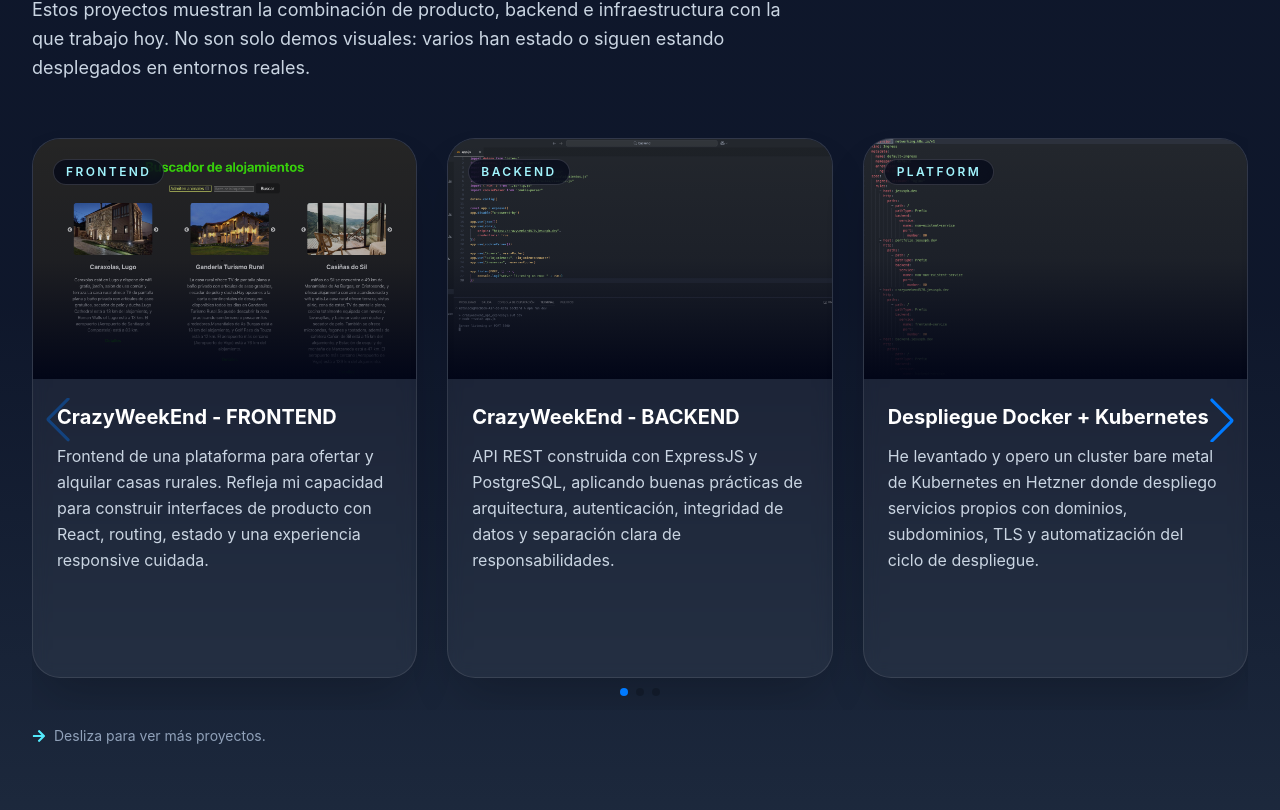
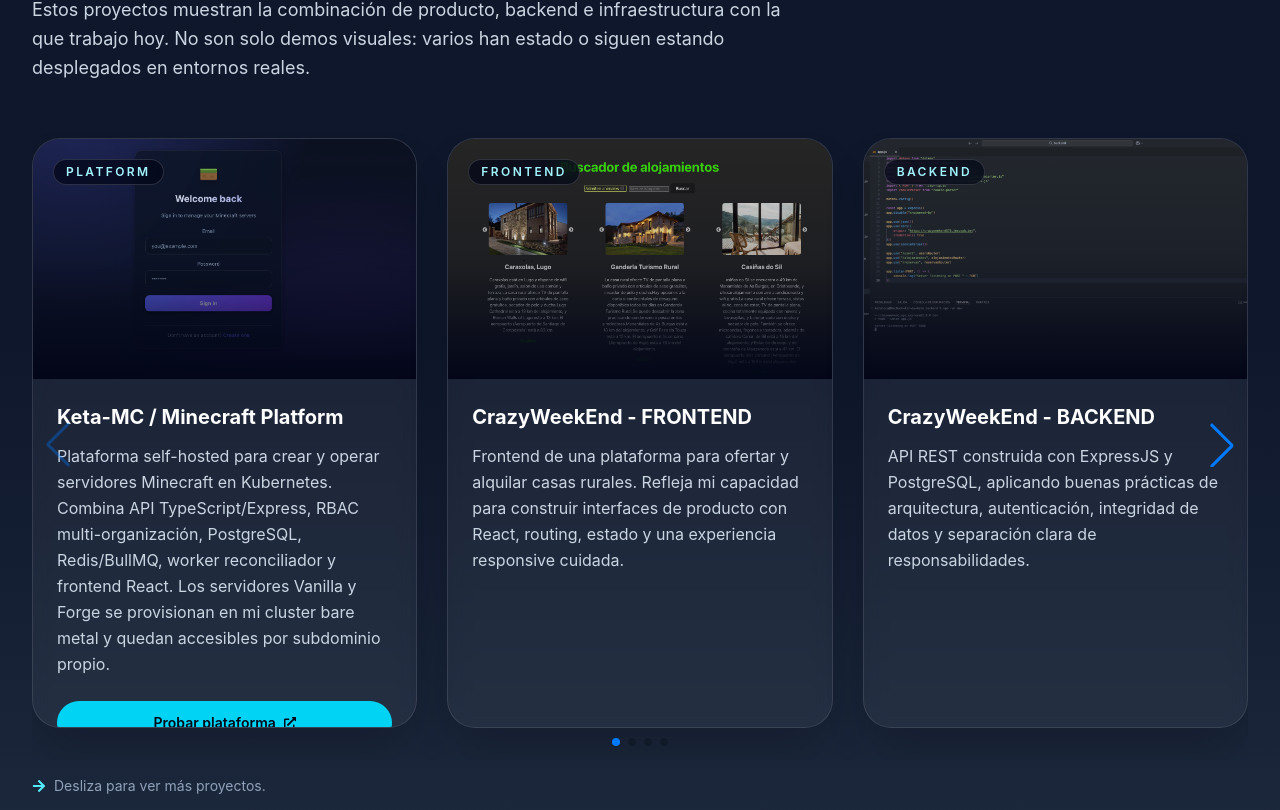
Before and after one commit to KetaLoca/Portfolio-jesuspb, a React (Vite) app: page / in a window 1280 px wide. Shown: the part 3610-4420 px from the top of the page. Built offline with nearby package versions, Linux system fonts and the light colour scheme.

Commit message:
Añadiendo plataforma Minecraft al portfolio

```diff
--- a/src/components/Projects.jsx
+++ b/src/components/Projects.jsx
@@ -1,6 +1,6 @@
 import { Swiper, SwiperSlide } from 'swiper/react';
 import { Navigation, Pagination } from 'swiper/modules';
-import { FaArrowRight } from 'react-icons/fa';
+import { FaArrowRight, FaExternalLinkAlt } from 'react-icons/fa';
 import 'swiper/css';
 import 'swiper/css/navigation';
 import 'swiper/css/pagination';
@@ -9,27 +9,35 @@ const Projects = () => {
     const projects = [
         {
             id: 1,
+            title: "Keta-MC / Minecraft Platform",
+            tag: "Platform",
+            description: "Plataforma self-hosted para crear y operar servidores Minecraft en Kubernetes. Combina API TypeScript/Express, RBAC multi-organización, PostgreSQL, Redis/BullMQ, worker reconciliador y frontend React. Los servidores Vanilla y Forge se provisionan en mi cluster bare metal y quedan accesibles por subdominio propio.",
+            image: "/CapturaPlataforma.png",
+            demoUrl: "https://minecraft-platform.apps.ketaloca.dev",
+        },
+        {
+            id: 2,
             title: "CrazyWeekEnd - FRONTEND",
             tag: "Frontend",
             description: "Frontend de una plataforma para ofertar y alquilar casas rurales. Refleja mi capacidad para construir interfaces de producto con React, routing, estado y una experiencia responsive cuidada.",
             image: "/frontend-buscador.png",
         },
         {
-            id: 2,
+            id: 3,
             title: "CrazyWeekEnd - BACKEND",
             tag: "Backend",
             description: "API REST construida con ExpressJS y PostgreSQL, aplicando buenas prácticas de arquitectura, autenticación, integridad de datos y separación clara de responsabilidades.",
             image: "/backend.png",
         },
         {
-            id: 3,
+            id: 4,
             title: "Despliegue Docker + Kubernetes",
             tag: "Platform",
             description: "He levantado y opero un cluster bare metal de Kubernetes en Hetzner donde despliego servicios propios con dominios, subdominios, TLS y automatización del ciclo de despliegue.",
             image: "/kubernetes.png",
         },
         {
-            id: 4,
+            id: 5,
             title: "PORTFOLIO - Jesús Pérez Bañobre",
             tag: "Portfolio",
             description: 'Este portfolio también forma parte de mi stack real: frontend en React, contenedorización con Docker y despliegue en Kubernetes dentro de mi entorno personal.',
@@ -37,7 +45,7 @@ const Projects = () => {
         },
 
         {
-            id: 5,
+            id: 6,
             title: "CrazyWeekEnd - Android APP",
             tag: "Mobile",
             description: "Para mi tfg desarrollé una APP de booking de casas rurales pero para Android nativo usando Kotlin y Firebase para el backend. Es anterior a la APP web y tiene menos funcionalidades.",
@@ -78,7 +86,7 @@ const Projects = () => {
                 <Swiper {...swiperProps}>
                     {projects.map((project) => (
                         <SwiperSlide key={project.id}>
-                            <div className="mb-8 mt-2 flex h-[540px] flex-col overflow-hidden rounded-[1.75rem] border border-white/10 bg-white/5 shadow-2xl shadow-black/20 backdrop-blur">
+                            <div className="mb-8 mt-2 flex h-[590px] flex-col overflow-hidden rounded-[1.75rem] border border-white/10 bg-white/5 shadow-2xl shadow-black/20 backdrop-blur">
                                 <div className="relative h-60">
                                     <img
                                         src={project.image}
@@ -94,6 +102,17 @@ const Projects = () => {
                                 <div className="flex flex-1 flex-col p-6">
                                     <h3 className="mb-3 text-xl font-bold text-white">{project.title}</h3>
                                     <p className="flex-1 text-sm leading-relaxed text-slate-300 md:text-base">{project.description}</p>
+                                    {project.demoUrl ? (
+                                        <a
+                                            href={project.demoUrl}
+                                            target="_blank"
+                                            rel="noreferrer"
+                                            className="mt-6 inline-flex items-center justify-center gap-2 rounded-full bg-cyan-400 px-4 py-3 text-sm font-semibold text-slate-950 transition-colors hover:bg-cyan-300"
+                                        >
+                                            Probar plataforma
+                                            <FaExternalLinkAlt className="h-3 w-3" />
+                                        </a>
+                                    ) : null}
                                 </div>
                             </div>
                         </SwiperSlide>
```
Also changed, not shown: public/CapturaPlataforma.png (added).
